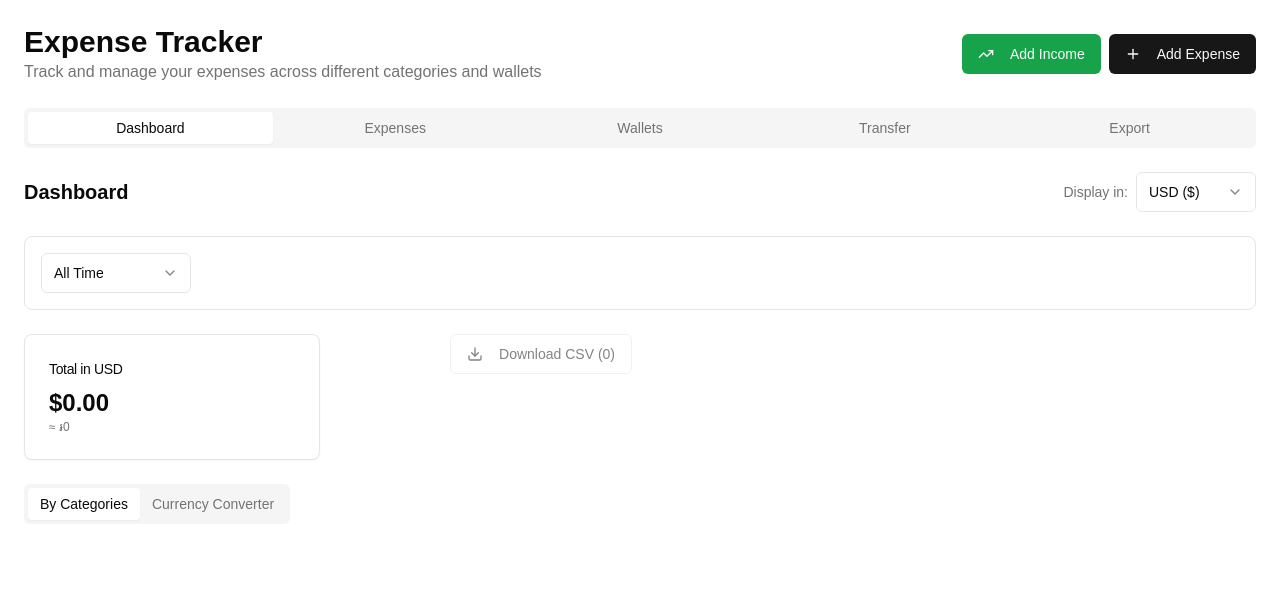
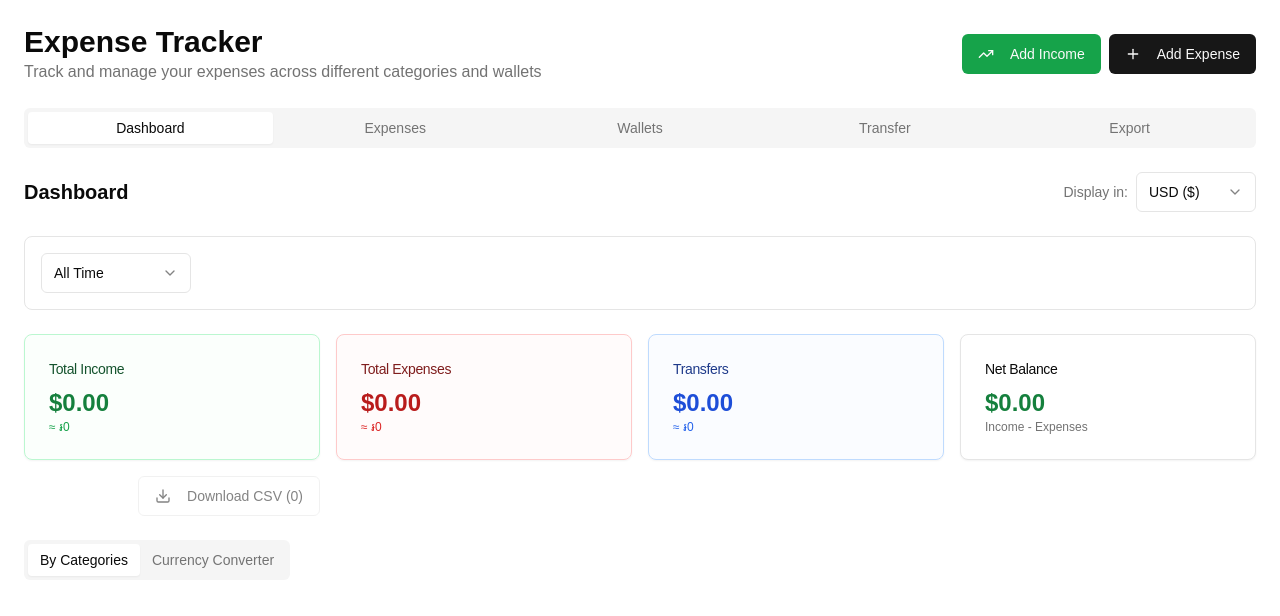
Before and after one commit to JinMaru01/exspense_tracker, a Next.js app: page / in a window 1280 px wide. Shown: the top 616 px of the page. Built offline with nearby package versions, Linux system fonts and the light colour scheme.

Commit message:
feat: separate income, expenses, and transfers tracking
Add transaction type field and update dashboard to display separately

Co-authored-by: JinSakai <116248326+JinMaru01@users.noreply.github.com>

```diff
--- a/components/expense-dashboard.tsx
+++ b/components/expense-dashboard.tsx
@@ -59,8 +59,21 @@ export function ExpenseDashboard({ expenses }: ExpenseDashboardProps) {
     return totals
   }, [filteredExpenses])
 
+  // Separate expenses and income
+  const onlyExpenses = useMemo(() => {
+    return filteredExpenses.filter((exp) => exp.type === "expense" || !exp.type)
+  }, [filteredExpenses])
+
+  const onlyIncome = useMemo(() => {
+    return filteredExpenses.filter((exp) => exp.type === "income")
+  }, [filteredExpenses])
+
+  const onlyTransfers = useMemo(() => {
+    return filteredExpenses.filter((exp) => exp.type === "transfer")
+  }, [filteredExpenses])
+
   const categoryTotals = useMemo(() => {
-    const totals = filteredExpenses.reduce(
+    const totals = onlyExpenses.reduce(
       (acc, expense) => {
         // Convert each expense to the selected display currency
         const amountInDisplayCurrency = convertCurrency(expense.amount, expense.currency, displayCurrency)
@@ -80,13 +93,25 @@ export function ExpenseDashboard({ expenses }: ExpenseDashboardProps) {
       }))
       .filter((category) => category.total > 0)
       .sort((a, b) => b.total - a.total)
-  }, [filteredExpenses, displayCurrency])
+  }, [onlyExpenses, displayCurrency])
 
-  const totalInDisplayCurrency = useMemo(() => {
-    return filteredExpenses.reduce((sum, expense) => {
+  const totalExpensesInDisplayCurrency = useMemo(() => {
+    return onlyExpenses.reduce((sum, expense) => {
       return sum + convertCurrency(expense.amount, expense.currency, displayCurrency)
     }, 0)
-  }, [filteredExpenses, displayCurrency])
+  }, [onlyExpenses, displayCurrency])
+
+  const totalIncomeInDisplayCurrency = useMemo(() => {
+    return onlyIncome.reduce((sum, income) => {
+      return sum + convertCurrency(income.amount, income.currency, displayCurrency)
+    }, 0)
+  }, [onlyIncome, displayCurrency])
+
+  const totalTransfersInDisplayCurrency = useMemo(() => {
+    return onlyTransfers.reduce((sum, transfer) => {
+      return sum + convertCurrency(transfer.amount, transfer.currency, displayCurrency)
+    }, 0)
+  }, [onlyTransfers, displayCurrency])
 
   return (
     <div className="space-y-4 sm:space-y-6">
@@ -159,41 +184,73 @@ export function ExpenseDashboard({ expenses }: ExpenseDashboardProps) {
       </div>
 
       <div className="grid gap-3 sm:gap-4 grid-cols-1 sm:grid-cols-2 lg:grid-cols-4">
-        <Card>
+        <Card className="border-green-200 bg-green-50/30">
           <CardHeader className="flex flex-row items-center justify-between space-y-0 pb-2">
-            <CardTitle className="text-xs sm:text-sm font-medium">Total in {displayCurrency}</CardTitle>
+            <CardTitle className="text-xs sm:text-sm font-medium text-green-900">Total Income</CardTitle>
           </CardHeader>
           <CardContent>
-            <div className="text-xl sm:text-2xl font-bold">
-              {formatCurrency(totalInDisplayCurrency, displayCurrency)}
+            <div className="text-xl sm:text-2xl font-bold text-green-700">
+              {formatCurrency(totalIncomeInDisplayCurrency, displayCurrency)}
             </div>
-            <p className="text-xs text-muted-foreground">
+            <p className="text-xs text-green-600">
               ≈{" "}
               {formatCurrency(
-                convertCurrency(totalInDisplayCurrency, displayCurrency, displayCurrency === "USD" ? "KHR" : "USD"),
+                convertCurrency(totalIncomeInDisplayCurrency, displayCurrency, displayCurrency === "USD" ? "KHR" : "USD"),
                 displayCurrency === "USD" ? "KHR" : "USD",
               )}
             </p>
           </CardContent>
         </Card>
 
-        {Object.entries(currencyTotals).map(([currency, total]) => (
-          <Card key={currency}>
+        <Card className="border-red-200 bg-red-50/30">
           <CardHeader className="flex flex-row items-center justify-between space-y-0 pb-2">
-              <CardTitle className="text-xs sm:text-sm font-medium">Total in {currency}</CardTitle>
+            <CardTitle className="text-xs sm:text-sm font-medium text-red-900">Total Expenses</CardTitle>
           </CardHeader>
           <CardContent>
-              <div className="text-xl sm:text-2xl font-bold">{formatCurrency(total, currency)}</div>
-              <p className="text-xs text-muted-foreground">
+            <div className="text-xl sm:text-2xl font-bold text-red-700">
+              {formatCurrency(totalExpensesInDisplayCurrency, displayCurrency)}
+            </div>
+            <p className="text-xs text-red-600">
               ≈{" "}
               {formatCurrency(
-                  convertCurrency(total, currency, currency === "USD" ? "KHR" : "USD"),
-                  currency === "USD" ? "KHR" : "USD",
+                convertCurrency(totalExpensesInDisplayCurrency, displayCurrency, displayCurrency === "USD" ? "KHR" : "USD"),
+                displayCurrency === "USD" ? "KHR" : "USD",
               )}
             </p>
           </CardContent>
         </Card>
-        ))}
+
+        <Card className="border-blue-200 bg-blue-50/30">
+          <CardHeader className="flex flex-row items-center justify-between space-y-0 pb-2">
+            <CardTitle className="text-xs sm:text-sm font-medium text-blue-900">Transfers</CardTitle>
+          </CardHeader>
+          <CardContent>
+            <div className="text-xl sm:text-2xl font-bold text-blue-700">
+              {formatCurrency(totalTransfersInDisplayCurrency, displayCurrency)}
+            </div>
+            <p className="text-xs text-blue-600">
+              ≈{" "}
+              {formatCurrency(
+                convertCurrency(totalTransfersInDisplayCurrency, displayCurrency, displayCurrency === "USD" ? "KHR" : "USD"),
+                displayCurrency === "USD" ? "KHR" : "USD",
+              )}
+            </p>
+          </CardContent>
+        </Card>
+
+        <Card>
+          <CardHeader className="flex flex-row items-center justify-between space-y-0 pb-2">
+            <CardTitle className="text-xs sm:text-sm font-medium">Net Balance</CardTitle>
+          </CardHeader>
+          <CardContent>
+            <div className={`text-xl sm:text-2xl font-bold ${(totalIncomeInDisplayCurrency - totalExpensesInDisplayCurrency) >= 0 ? 'text-green-700' : 'text-red-700'}`}>
+              {formatCurrency(totalIncomeInDisplayCurrency - totalExpensesInDisplayCurrency, displayCurrency)}
+            </div>
+            <p className="text-xs text-muted-foreground">
+              Income - Expenses
+            </p>
+          </CardContent>
+        </Card>
 
         <div className="flex justify-end col-span-1 sm:col-span-2 lg:col-span-1">
           <DownloadButton expenses={filteredExpenses} />
--- a/components/expense-form.tsx
+++ b/components/expense-form.tsx
@@ -58,8 +58,9 @@ export function ExpenseForm({ expense, wallets, onSubmit, trigger }: ExpenseForm
       category: formData.category,
       wallet: formData.wallet,
       description: formData.description,
-      date: new Date(formData.date), // Use selected date instead of current date
+      date: new Date(formData.date),
       currency: wallet.currency,
+      type: "expense",
     })
 
     if (!expense) {
--- a/components/expense-list.tsx
+++ b/components/expense-list.tsx
@@ -25,6 +25,7 @@ export function ExpenseList({ expenses, wallets, onUpdateExpense, onDeleteExpens
   const [searchTerm, setSearchTerm] = useState("")
   const [categoryFilter, setCategoryFilter] = useState("all")
   const [walletFilter, setWalletFilter] = useState("all")
+  const [typeFilter, setTypeFilter] = useState("all")
   const [startDate, setStartDate] = useState("")
   const [endDate, setEndDate] = useState("")
 
@@ -54,6 +55,7 @@ export function ExpenseList({ expenses, wallets, onUpdateExpense, onDeleteExpens
       expense.category.toLowerCase().includes(searchTerm.toLowerCase())
     const matchesCategory = categoryFilter === "all" || expense.category === categoryFilter
     const matchesWallet = walletFilter === "all" || expense.wallet === walletFilter
+    const matchesType = typeFilter === "all" || (expense.type || "expense") === typeFilter
 
     let matchesDateRange = true
     if (startDate || endDate) {
@@ -70,7 +72,7 @@ export function ExpenseList({ expenses, wallets, onUpdateExpense, onDeleteExpens
       }
     }
 
-    return matchesSearch && matchesCategory && matchesWallet && matchesDateRange
+    return matchesSearch && matchesCategory && matchesWallet && matchesType && matchesDateRange
   })
 
   const getCategoryIcon = (categoryName: string) => {
@@ -108,6 +110,17 @@ export function ExpenseList({ expenses, wallets, onUpdateExpense, onDeleteExpens
             />
           </div>
           <div className="flex flex-col sm:flex-row gap-3">
+            <Select value={typeFilter} onValueChange={setTypeFilter}>
+              <SelectTrigger className="w-full sm:w-[150px]">
+                <SelectValue placeholder="Filter by type" />
+              </SelectTrigger>
+              <SelectContent>
+                <SelectItem value="all">All Types</SelectItem>
+                <SelectItem value="expense">💸 Expenses</SelectItem>
+                <SelectItem value="income">💰 Income</SelectItem>
+                <SelectItem value="transfer">🔄 Transfers</SelectItem>
+              </SelectContent>
+            </Select>
             <Select value={categoryFilter} onValueChange={setCategoryFilter}>
               <SelectTrigger className="w-full sm:w-[180px]">
                 <SelectValue placeholder="Filter by category" />
@@ -214,6 +227,7 @@ export function ExpenseList({ expenses, wallets, onUpdateExpense, onDeleteExpens
             <TableHeader>
               <TableRow>
                 <TableHead className="min-w-[100px]">Date</TableHead>
+                <TableHead className="min-w-[100px]">Type</TableHead>
                 <TableHead className="min-w-[120px]">Category</TableHead>
                 <TableHead className="min-w-[150px]">Description</TableHead>
                 <TableHead className="min-w-[100px]">Wallet</TableHead>
@@ -224,7 +238,7 @@ export function ExpenseList({ expenses, wallets, onUpdateExpense, onDeleteExpens
             <TableBody>
               {filteredExpenses.length === 0 ? (
                 <TableRow>
-                  <TableCell colSpan={6} className="text-center py-8 text-muted-foreground">
+                  <TableCell colSpan={7} className="text-center py-8 text-muted-foreground">
                     No expenses found
                   </TableCell>
                 </TableRow>
@@ -232,6 +246,20 @@ export function ExpenseList({ expenses, wallets, onUpdateExpense, onDeleteExpens
                 filteredExpenses.map((expense) => (
                   <TableRow key={expense.id}>
                     <TableCell className="text-xs sm:text-sm">{expense.date.toLocaleDateString()}</TableCell>
+                    <TableCell>
+                      <Badge
+                        variant="outline"
+                        className={`text-xs whitespace-nowrap font-medium ${
+                          expense.type === "income"
+                            ? "bg-green-50 text-green-700 border-green-300"
+                            : expense.type === "transfer"
+                              ? "bg-blue-50 text-blue-700 border-blue-300"
+                              : "bg-red-50 text-red-700 border-red-300"
+                        }`}
+                      >
+                        {expense.type === "income" ? "💰 Income" : expense.type === "transfer" ? "🔄 Transfer" : "💸 Expense"}
+                      </Badge>
+                    </TableCell>
                     <TableCell>
                       <Badge
                         variant="secondary"
--- a/expense-tracker.tsx
+++ b/expense-tracker.tsx
@@ -27,6 +27,7 @@ export default function ExpenseTracker() {
     const newExpense: Expense = {
       ...expenseData,
       id: Date.now().toString(),
+      type: expenseData.type || "expense",
     }
     setExpenses((prev) => [newExpense, ...prev])
   }
@@ -45,15 +46,16 @@ export default function ExpenseTracker() {
       }),
     )
 
-    // Create income record as negative expense (income)
+    // Create income record with type "income"
     const incomeRecord: Expense = {
       id: `income_${Date.now()}`,
-      amount: -amount, // Negative amount to indicate income
+      amount: amount,
       category: category,
       wallet: wallet.name,
       description: description || "Income",
-      date: date, // Use the selected date instead of new Date()
+      date: date,
       currency: wallet.currency,
+      type: "income",
     }
 
     setExpenses((prev) => [incomeRecord, ...prev])
@@ -99,12 +101,13 @@ export default function ExpenseTracker() {
     if (reason) {
       const adjustmentExpense: Expense = {
         id: `adj_${Date.now()}`,
-        amount: type === "subtract" ? amount : -amount, // Negative for income/deposits
+        amount: amount,
         category: type === "add" ? "Income/Deposit" : "Fees/Withdrawal",
         wallet: wallets.find((w) => w.id === walletId)?.name || "",
         description: reason,
         date: new Date(),
         currency: wallets.find((w) => w.id === walletId)?.currency || "USD",
+        type: type === "subtract" ? "expense" : "income",
       }
 
       if (type === "subtract") {
@@ -138,7 +141,7 @@ export default function ExpenseTracker() {
       }),
     )
 
-    // Create transfer record as expense
+    // Create transfer record with type "transfer"
     const transferExpense: Expense = {
       id: `transfer_${Date.now()}`,
       amount: amount,
@@ -149,6 +152,7 @@ export default function ExpenseTracker() {
         `Transfer to ${toWallet.name}${fromWallet.currency !== toWallet.currency ? ` (${convertedAmount.toFixed(2)} ${toWallet.currency})` : ""}`,
       date: new Date(),
       currency: fromWallet.currency,
+      type: "transfer",
     }
 
     setExpenses((prev) => [transferExpense, ...prev])
--- a/types/expense.ts
+++ b/types/expense.ts
@@ -6,6 +6,7 @@ export interface Expense {
   description: string
   date: Date
   currency: string // Add currency field
+  type: "expense" | "income" | "transfer" // Track transaction type
 }
 
 export interface Wallet {
```
Lines whose indentation alone changed are shown as unchanged.
